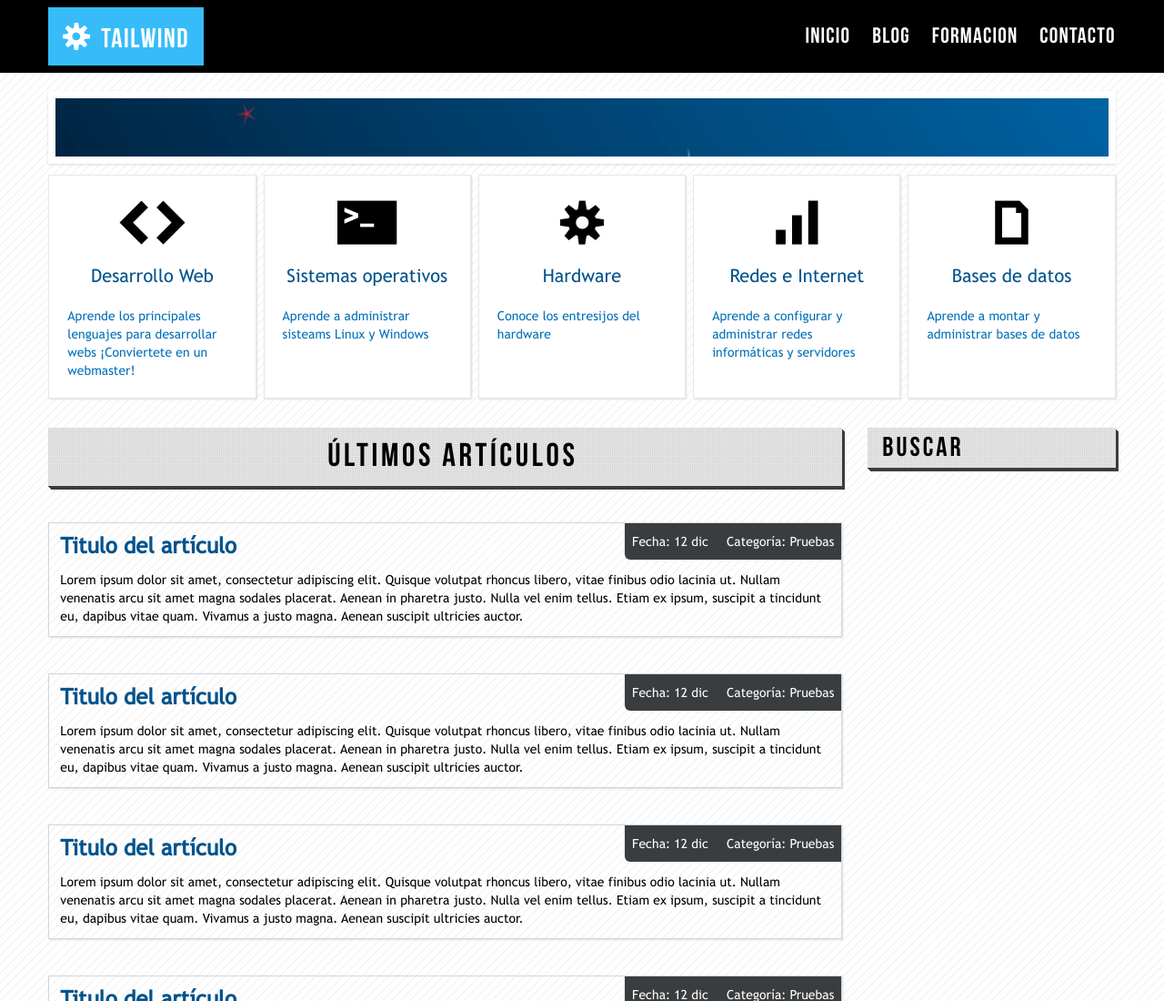
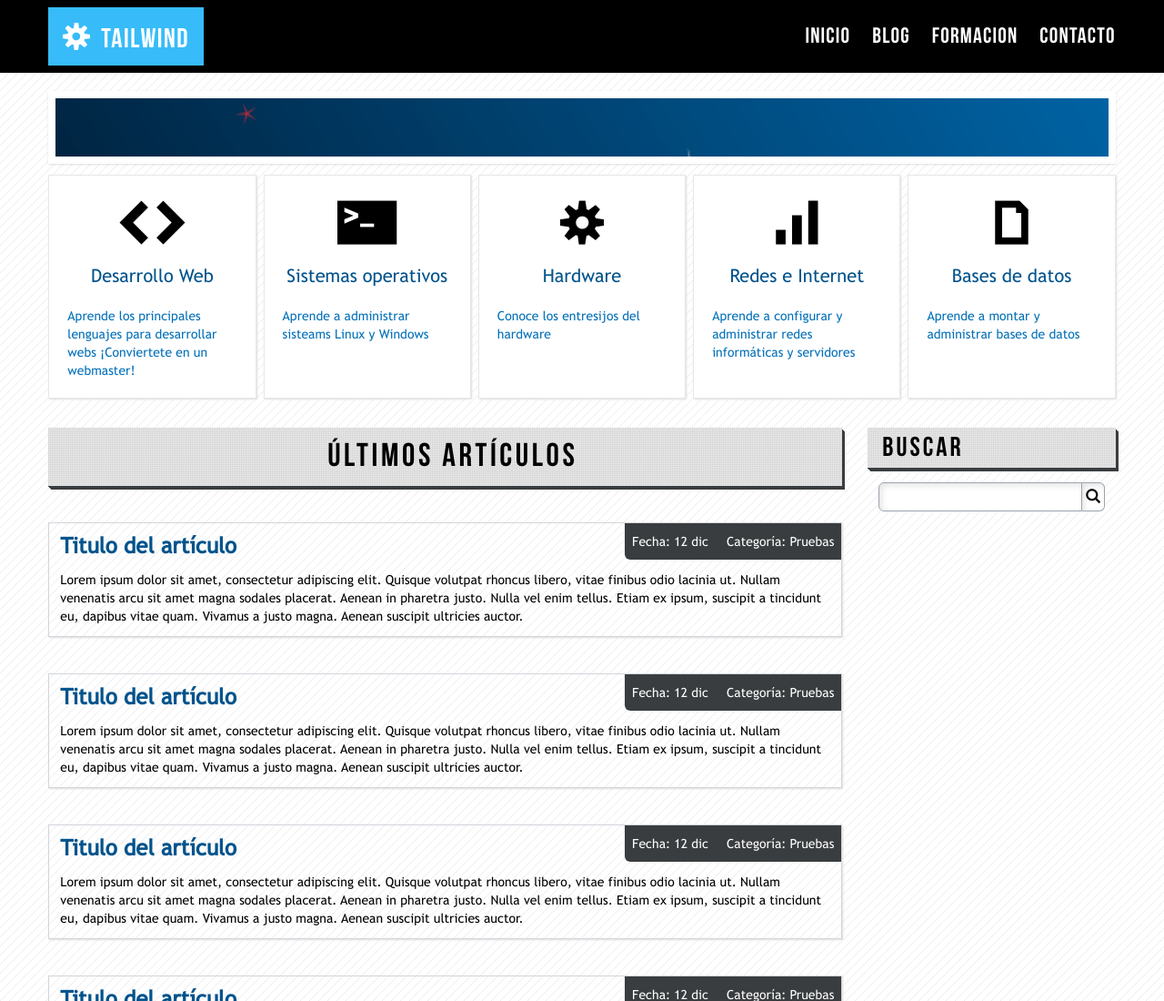
Before and after one commit to luchito93/talwind-css-course, a website: page index.html in a window 1280 px wide. Shown: the top 1100 px of the page at 91% size. Drawn offline with nearby package versions, Linux system fonts and the light colour scheme; files that its build step writes are made by us from their sources.

Commit message:
feat: :sparkles: Update talwind form 2 to 3 and make input search and fix bug group on apply

```diff
--- a/index.html
+++ b/index.html
@@ -144,11 +144,11 @@
     w-11/12
     grid
     grid-cols-1
-    gap-x-7
     gap-y-8
     mt-5
     md:grid-cols-4
     md:gap-y-0
+    md:gap-x-7
     ">
         <section id="articles" class="
         col-span-3
@@ -263,8 +263,29 @@
             <h3 class="
             section-title-3d
             h-11
+            mb-4
             text-3xl
             ">BUSCAR</h3>
+            <form class="
+            flex
+            h-8
+            bg-white
+            w-11/12
+            mx-auto
+            ">
+                <input type="text" class="flex-1
+                border
+                w-full
+                border-gray-400
+                rounded-l-md
+                shadow-input
+                pl-1
+                focus:outline-azu-card-title
+                text-gray-600
+                " />
+                <input type="button" value="L" class="font-symbol flex-none bg-white
+                px-1 cursor-pointer border border-gray-400 rounded-r-md border-l-0 shadow-input">
+            </form>
         </aside>
     </div>
     <!--FIN CONTENIDO-->
--- a/package.json
+++ b/package.json
@@ -5,14 +5,14 @@
   "main": "index.js",
   "scripts": {
     "test": "echo \"Error: no test specified\" && exit 1",
-    "build": "tailwindcss -i ./src/styles.css -o  ./css/styles.css",
+    "build": "npx tailwindcss -i ./src/styles.css -o  ./css/styles.css",
     "watch": "tailwindcss -i ./src/styles.css -o  ./css/styles.css --watch"
   },
   "author": "",
   "license": "ISC",
   "devDependencies": {
     "autoprefixer": "^10.4.0",
-    "postcss": "^8.3.11",
-    "tailwindcss": "^2.2.19"
+    "postcss": "^8.4.4",
+    "tailwindcss": "^3.0.0"
   }
 }
--- a/src/styles.css
+++ b/src/styles.css
@@ -66,8 +66,7 @@
         hover:bg-black
         w-40
         sm:flex-1
-        sm:w-full
-        group;
+        sm:w-full;
     }
 
     .card-icon {
--- a/tailwind.config.js
+++ b/tailwind.config.js
@@ -1,6 +1,5 @@
 module.exports = {
-  purge: [],
-  darkMode: false, // or 'media' or 'class'
+  content: ["./index.html"],
   theme: {
     extend: {
       fontFamily: {
@@ -10,7 +9,8 @@ module.exports = {
       },
       boxShadow: {
         'card': '1px 1px 2px #ddd',
-        'section-title': '0px 1px 0px #393d3f, 1px 2px 0px #393d3f, 2px 3px 0px #393d3f, 3px 4px 0px #393d3f'
+        'section-title': '0px 1px 0px #393d3f, 1px 2px 0px #393d3f, 2px 3px 0px #393d3f, 3px 4px 0px #393d3f',
+        'input': 'rgb(0 0 0 / 10%) 3px 3px 6px 0px inset, rgb(255 255 255 / 50%) -3px -3px 6px 1px inset'
       },
       screens: {
         'xsm': '370px'
@@ -74,12 +74,5 @@ module.exports = {
       }
     },
   },
-  variants: {
-    extend: {
-      animation: ['group-hover', 'hover'],
-      transform : ['group-hover', 'hover'],
-      scale: ['group-hover', 'hover']
-    },
-  },
   plugins: [],
 }
```
Also changed, not shown: 1 other file.
